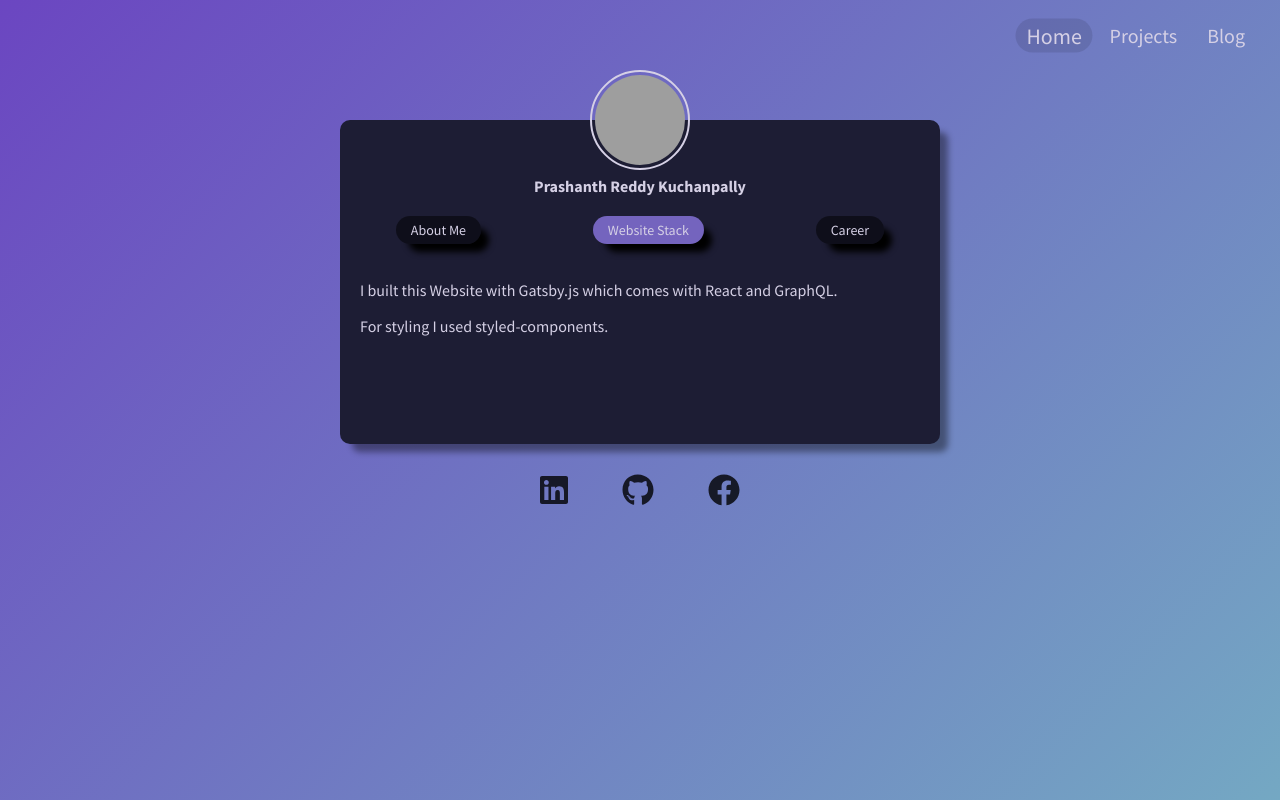
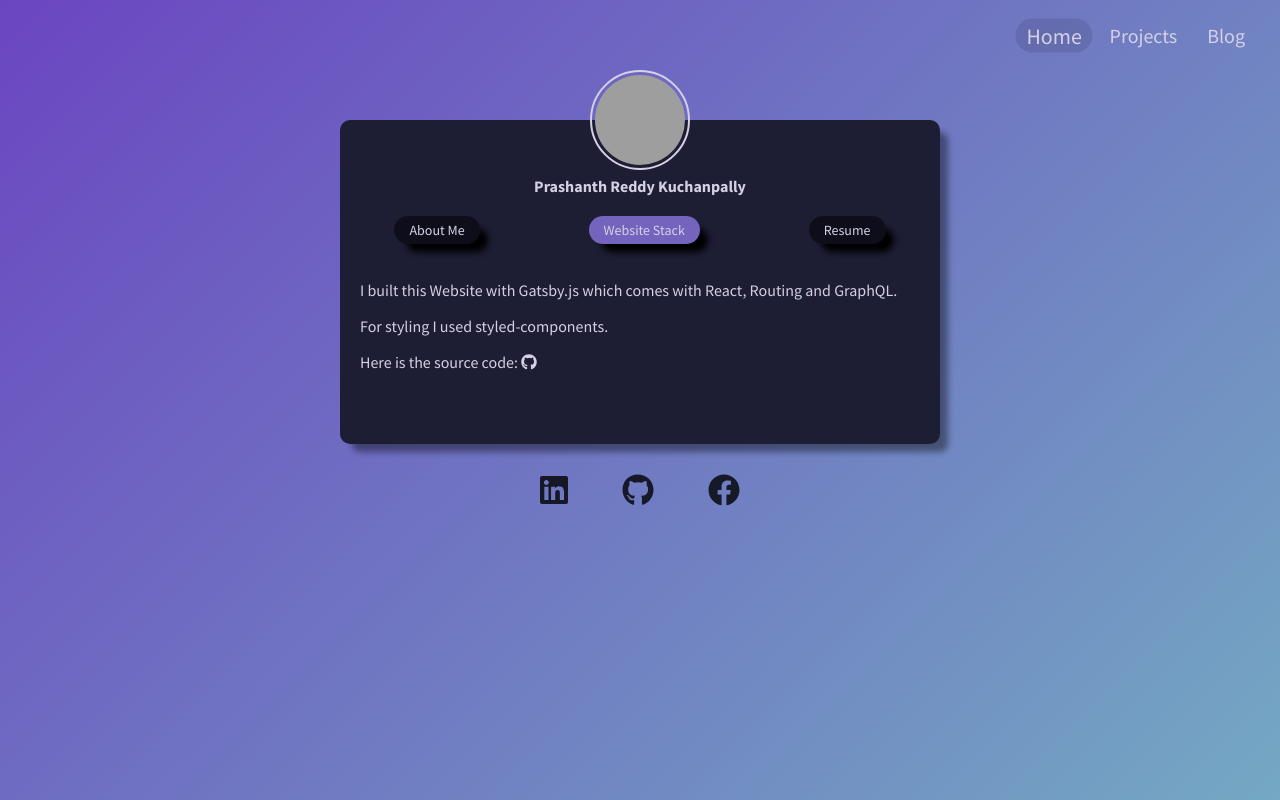
Before and after one commit to prshnth/personal-website, a Gatsby site: page / in a window 1280 px wide. Both pictures are taken after a click on the tab "Website Stack". Built offline with nearby package versions, Linux system fonts and the light colour scheme; Gatsby itself is replaced by a stand-in of ours; grey boxes are pictures that could not be loaded.

Commit message:
Adding resume to website and readme clean up

```diff
--- a/gatsby-node.js
+++ b/gatsby-node.js
@@ -2,6 +2,7 @@ exports.createPages = async ({ actions, graphql, reporter }) => {
   const { createPage } = actions
 
   const blogPostTemplate = require.resolve(`./src/templates/blogTemplate.js`)
+  const resumeContainer = require.resolve(`./src/components/resumeContainer.js`)
 
   const result = await graphql(`
     {
@@ -36,4 +37,9 @@ exports.createPages = async ({ actions, graphql, reporter }) => {
       },
     })
   })
+
+  createPage({
+    path: `/prashanth-reddy-resume.pdf`,
+    component: resumeContainer
+  })
 }
--- a/src/components/tabContainer.js
+++ b/src/components/tabContainer.js
@@ -1,5 +1,7 @@
 import React, { useState } from "react"
 import styled from "styled-components"
+import { FontAwesomeIcon } from "@fortawesome/react-fontawesome"
+import { faGithub } from "@fortawesome/free-brands-svg-icons"
 
 const TabContainer = styled.div`
   margin-top: 20px;
@@ -19,6 +21,10 @@ const TabButton = styled.button`
   font-size: 14px;
   outline: none;
   box-shadow: 10px 10px 6px -2px rgba(0, 0, 0, 1);
+  a {
+    text-decoration: none;
+    color: #d5d0e5;
+  }
   &[aria-selected="true"] {
     background: #7464be;
   }
@@ -53,11 +59,9 @@ const Tabs = () => {
         </TabButton>
         <TabButton
           role="tab"
-          onClick={() => setTab("career")}
-          aria-selected={selectedTab === "career"}
-          id="career"
+          id="resume"
         >
-          Career
+          <a href='/prashanth-reddy-resume.pdf' target='_blank' rel="noreferrer">Resume</a>
         </TabButton>
       </TabList>
       <TabPanel
@@ -78,19 +82,13 @@ const Tabs = () => {
         hidden={selectedTab !== "websiteStack"}
       >
         <p>
-          I built this Website with Gatsby.js which comes with React and
+          I built this Website with Gatsby.js which comes with React, Routing and
           GraphQL.
         </p>
         <p>For styling I used styled-components.</p>
-      </TabPanel>
-      <TabPanel
-        role="tabpanel"
-        aria-labelledby="career"
-        hidden={selectedTab !== "career"}
-      >
-        <p>
-          I currently work as a Frontend Developer at Paychex, Inc. If you would
-          like to know more about my complete journey, see here
+        <p>Here is the source code: <a href='https://github.com/prshnth/personal-website' style={{color: 'inherit'}} target='_blank' rel="noreferrer">
+            <FontAwesomeIcon icon={faGithub} size="x" />
+          </a>
         </p>
       </TabPanel>
     </TabContainer>
```
Also changed, not shown: src/components/resumeContainer.js (added, +22 -0 lines), README.md, 1 other file.
